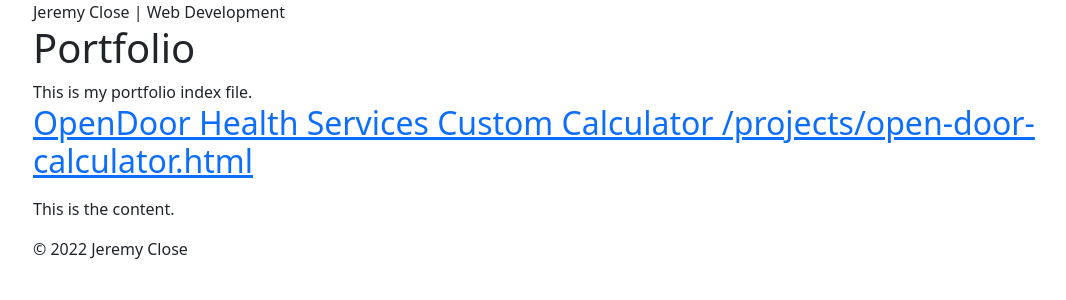
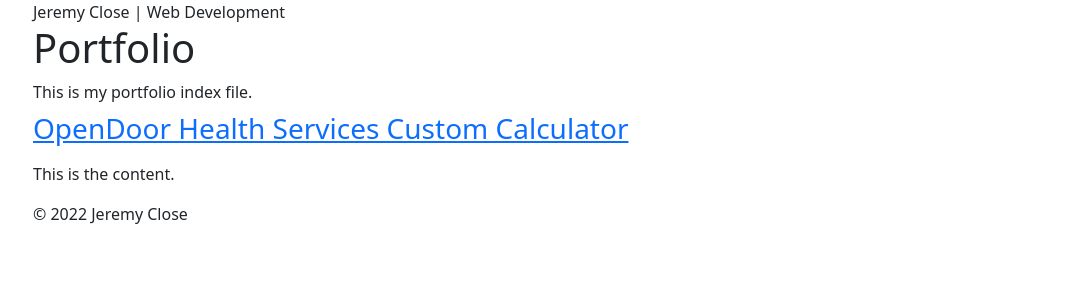
Before and after one commit to jkclose/jkclose.github.io, a Jekyll site: the page built from index.html, in a window 1280 px wide. Shown: the top 300 px of the page, without its empty margins (49-1115 px from the left). Built offline with Jekyll 4.4.1, drawn with Linux system fonts in a browser that asks for light colours.

Commit message:
Project Collection testing

```diff
--- a/index.html
+++ b/index.html
@@ -4,12 +4,14 @@ title: Portfolio
 
 This is my portfolio index file.
 
+{% if site.projects %}
+    <h2>{{ label }}</h2>
     {% for project in site.projects %}
-<h2>
+    <h3>
         <a href="{{ project.url }}">
             {{ project.title }}
-        {{ project.url }}
         </a>
-</h2>
+    </h3>
     <p>{{ project.content | markdownify }}</p>
     {% endfor %}
+{% endif %}
```
Lines whose indentation alone changed are shown as unchanged.
